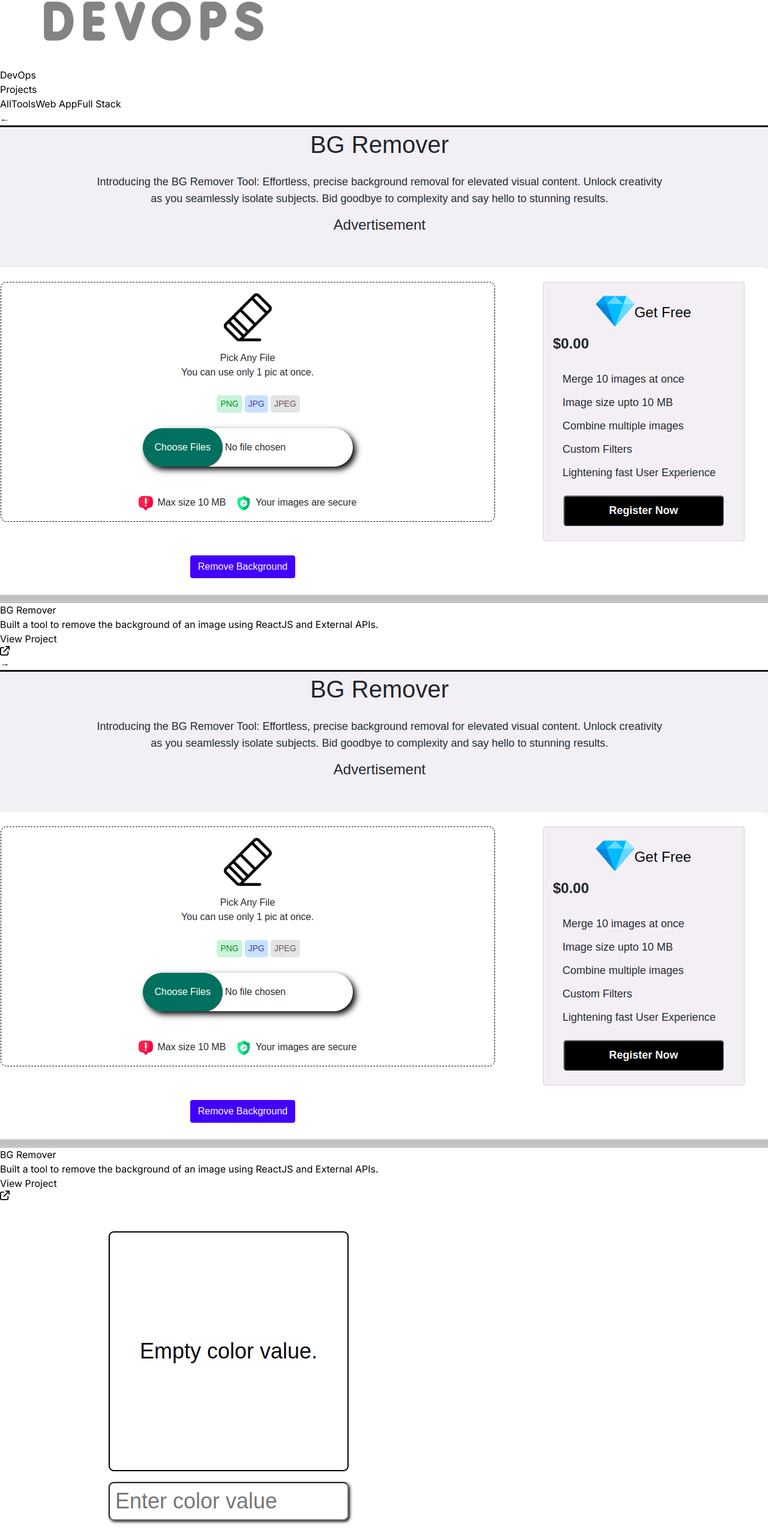
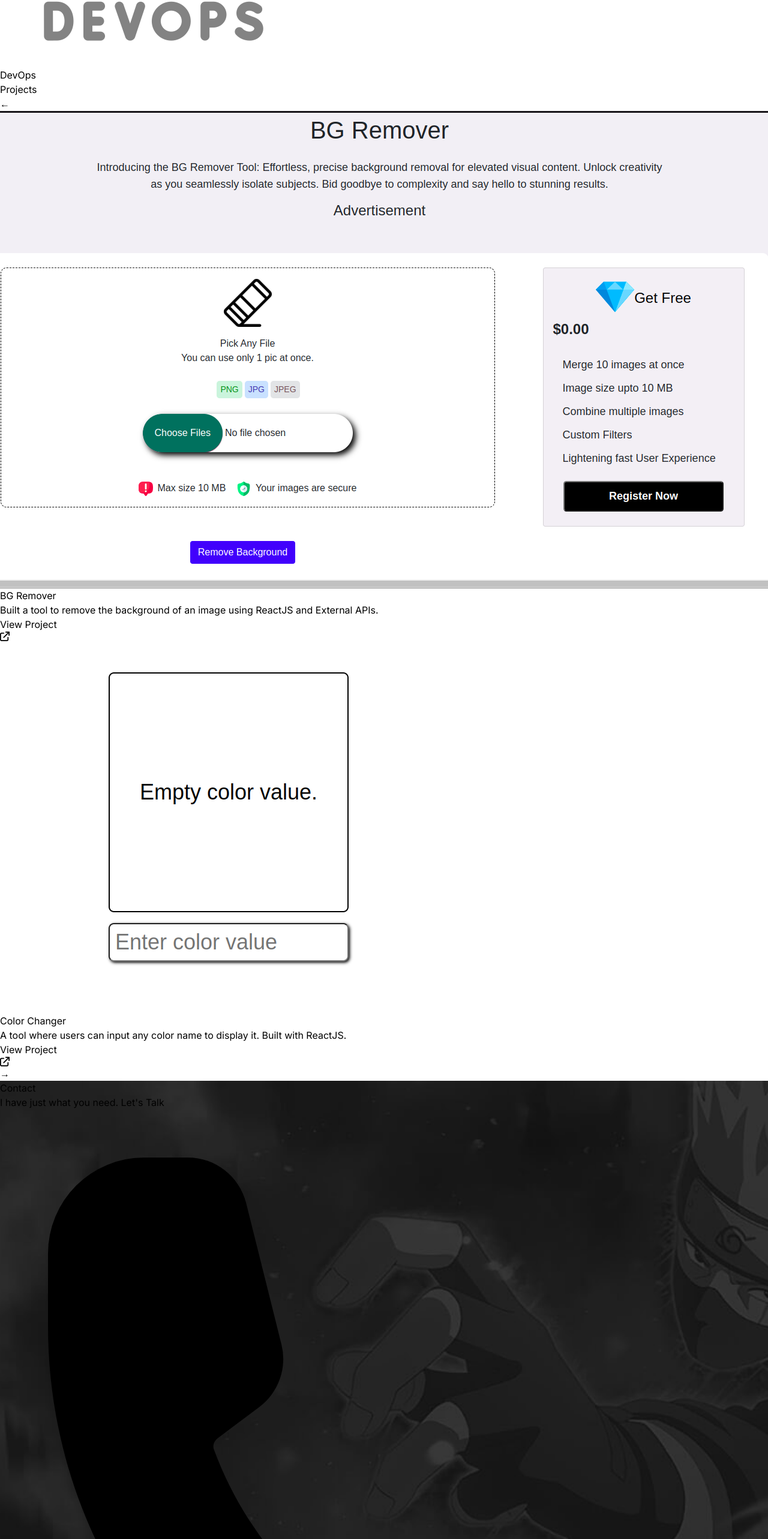
Before and after one commit to Schaharyar/portfolio2.0, a Next.js app: page / in a window 1280 px wide. Shown: the part 4987-7553 px from the top of the page at 60% size. Built offline with nearby package versions, Linux system fonts and the light colour scheme.

Commit message:
ui changes

```diff
--- a/components/ContactMe.tsx
+++ b/components/ContactMe.tsx
@@ -1,26 +1,19 @@
 'use client'
-import React, {useState} from 'react'
-import { PhoneIcon, MapPinIcon, EnvelopeIcon } from '@heroicons/react/16/solid'
-import emailjs from '@emailjs/browser'
-import { toast } from 'react-toastify'
+import React, { useState } from 'react';
+import { PhoneIcon, MapPinIcon, EnvelopeIcon } from '@heroicons/react/24/solid';
+import emailjs from '@emailjs/browser';
+import { toast } from 'react-toastify';
 
-
-interface Props {
-
-}
+interface Props {}
 
 const ContactMe: React.FC<Props> = () => {
-
-    const [name, setName] = useState("");
-    const [email, setEmail] = useState("");
-    const [message, setMessage] = useState("");
-
+  const [name, setName] = useState('');
+  const [email, setEmail] = useState('');
+  const [message, setMessage] = useState('');
 
   const handleSubmit = (e: React.FormEvent<HTMLFormElement>) => {
     e.preventDefault();
 
-
-        // Emailjs services
     const serviceId = 'service_eq4a25d';
     const templateId = 'template_n9q3m2m';
     const publickey = 'pfX1zOv3KaGSPj6Pl';
@@ -29,85 +22,104 @@ const ContactMe: React.FC<Props> = () => {
       from_name: name,
       from_email: email,
       to_name: 'Schaheryar',
-            message: message
+      message: message,
     };
 
-        // sending the mail
-        emailjs.send(serviceId, templateId, templateParams, publickey)
-        .then((Response) => {
-            // alert('Message Sent Successfully')
-            toast.success("Form Submitted!")
-            // console.log('Email send Successfully!', Response )
+    emailjs
+      .send(serviceId, templateId, templateParams, publickey)
+      .then(() => {
+        toast.success('Form Submitted!');
         setName('');
         setEmail('');
         setMessage('');
       })
       .catch((error) => {
-            toast.error('Something went wrong!')
-            console.log('Error sending enail:', error)
-        })
-
-    }
+        toast.error('Something went wrong!');
+        console.error('Error sending email:', error);
+      });
+  };
 
   return (
-        <div className='h-screen relative flex overflow-hidden flex-col text-left md:flex-row
-        max-w-ful justify-evenly mx-auto items-center z-0'>
-             <h3 className='absolute top-24 uppercase tracking-[20px] text-gray-500 text-2xl'>Contact</h3>
+    <div
+      className="relative flex flex-col justify-center items-center text-left z-0 px-6 py-8 md:px-10"
+      style={{
+        backgroundImage: `url('/bg-footer.jpg')`, // Replace with your image path
+        backgroundSize: 'cover',
+        backgroundPosition: 'center',
+        backgroundRepeat: 'no-repeat',
+        height: '100vh', // Increased height of the section
+      }}
+    >
+      <div className="absolute inset-0 bg-black opacity-50 z-0" />
 
-            <div className='flex flex-col space-y-5'>
-                <h4 className='text-2xl md:text-4xl font-semibold text-center'>
-                    I have got just what you need.{""}
-                    <span className='decoration-[#F7AB0A]/50 underline'>Lets Talk</span>
+      {/* Centered Heading */}
+      <h3 className="absolute top-24 w-full text-center uppercase tracking-[20px] text-gray-500 text-3xl">
+        Contact
+      </h3>
+
+      {/* Content Wrapper */}
+      <div className="relative z-10 flex flex-col md:flex-row w-full max-w-screen-lg mx-auto space-y-6 md:space-y-0 md:space-x-12 items-start">
+        {/* Text Section */}
+        <div className="flex flex-col space-y-4 w-full md:w-1/2">
+          <h4 className="text-2xl font-semibold text-gray-100">
+            I have just what you need.{' '}
+            <span className="underline decoration-[#F7AB0A]/50">Let's Talk</span>
           </h4>
 
-                <div className='space-y-5'>
-                    <div className='flex items-center space-x-5 justify-center'>
-                    <PhoneIcon className='text-[#F7AB0A] h- w-7 animate-pulse'/>
-                    <p className='text-xl md:text-2xl'>+923049347176</p>
+          <div className="space-y-3 text-gray-200">
+            <div className="flex items-center space-x-3">
+              <PhoneIcon className="text-[#F7AB0A] h-5 w-5 animate-pulse" />
+              <p className="text-lg">+92-304-9347176</p>
             </div>
-
-                    <div className='flex items-center space-x-5 justify-center'>
-                    <EnvelopeIcon className='text-[#F7AB0A] h- w-7 animate-pulse'/>
-                    <p className='text-xl md:text-2xl'>xheharyartariq@gmail.com</p>
+            <div className="flex items-center space-x-3">
+              <EnvelopeIcon className="text-[#F7AB0A] h-5 w-5 animate-pulse" />
+              <p className="text-lg">schaharyar@gmail.com</p>
             </div>
-
-                    <div className='flex items-center space-x-5 justify-center'>
-                    <MapPinIcon className='text-[#F7AB0A] h- w-7 animate-pulse'/>
-                    <p className='text-xl md:text-2xl'>123 Developer Lane</p>
+            <div className="flex items-center space-x-3">
+              <MapPinIcon className="text-[#F7AB0A] h-5 w-5 animate-pulse" />
+              <p className="text-lg">123 Developer Lane</p>
+            </div>
           </div>
         </div>
 
-                <form onSubmit={handleSubmit}
-                    className='flex flex-col space-y-2 w-[350px] md:w-[400px] mx-auto'>
+        {/* Form Section */}
+        <form
+          onSubmit={handleSubmit}
+          className="flex flex-col space-y-3 w-full md:w-1/2"
+        >
           <input
-                    className='contactInput'
-                    placeholder='Name'
+            className="contactInput"
+            placeholder="Name"
             type="text"
             value={name}
             onChange={(e) => setName(e.target.value)}
-                    required/>
+            required
+          />
           <input
-                    className='contactInput'
-                    placeholder='Email'
+            className="contactInput"
+            placeholder="Email"
             type="email"
             value={email}
             onChange={(e) => setEmail(e.target.value)}
-                    required/>
+            required
+          />
           <textarea
-                    className='contactInput'
-                    placeholder='Message'
+            className="contactInput"
+            placeholder="Message"
             value={message}
             onChange={(e) => setMessage(e.target.value)}
-                    required/>
+            required
+          />
           <button
-                    type='submit'
-                    className='bg-[#F7AB0A] py-5 px-10 rounded-md text-black font-bold text-lg'>Submit</button>
+            type="submit"
+            className="bg-[#F7AB0A] py-3 px-6 rounded-md text-black font-bold text-base"
+          >
+            Submit
+          </button>
         </form>
-
-
       </div>
     </div>
-    )
-}
+  );
+};
 
-export default ContactMe
+export default ContactMe;
--- a/components/Projects.tsx
+++ b/components/Projects.tsx
@@ -36,26 +36,21 @@ const Projects: React.FC<Props> = () => {
         },
     ];
 
-    // State for selected category and current project index
-    const [selectedCategory, setSelectedCategory] = useState("All");
-    const [currentProjectIndex, setCurrentProjectIndex] = useState(0);
+    const [currentIndex, setCurrentIndex] = useState(0);
 
-    // Filtered projects based on category
-    const filteredProjects =
-        selectedCategory === "All"
-            ? projects
-            : projects.filter((project) => project.category === selectedCategory);
-
-    // Handle next/previous project navigation
-    const handleNextProject = () => {
-        setCurrentProjectIndex((prev) => (prev + 1) % filteredProjects.length);
+    // Handle navigation arrows
+    const handleNext = () => {
+        setCurrentIndex((prev) => (prev + 2) % projects.length);
     };
 
-    const handlePrevProject = () => {
-        setCurrentProjectIndex((prev) =>
-            prev === 0 ? filteredProjects.length - 1 : prev - 1
+    const handlePrev = () => {
+        setCurrentIndex((prev) =>
+            prev === 0 ? projects.length - 2 : (prev - 2 + projects.length) % projects.length
         );
     };
+
+    // Calculate the currently visible projects
+    const visibleProjects = projects.slice(currentIndex, currentIndex + 2);
 
     return (
         <div className="relative h-screen flex flex-col items-center justify-center max-w-full px-6 mx-auto overflow-hidden z-0">
@@ -64,94 +59,26 @@ const Projects: React.FC<Props> = () => {
                 Projects
             </h3>
 
-            {/* Filter Buttons */}
-            <div className="flex gap-4  md:mt-[15rem] sm:mt-0">
-                {["All", "Tools", "Web App", "Full Stack"].map((category) => (
-                    <button
-                        key={category}
-                        onClick={() => setSelectedCategory(category)}
-                        className={`px-4 py-2 rounded-lg text-sm font-semibold ${
-                            selectedCategory === category
-                                ? "bg-[#F7AB0A] text-white"
-                                : "bg-gray-200 text-gray-800"
-                        } transition duration-300 hover:bg-[#F7AB0A] hover:text-white`}
-                    >
-                        {category}
-                    </button>
-                ))}
-            </div>
-
-            {/* Mobile Navigation Arrows */}
-            <div className="relative w-full max-w-5xl p-10 mt-2 mx-auto flex justify-center items-center md:hidden">
+            {/* Project Cards */}
+            <div className="relative w-full max-w-5xl mt-20 flex justify-center items-center">
                 {/* Arrow Left */}
                 <button
-                    onClick={handlePrevProject}
-                    className="absolute left-0 z-10 bg-gray-800 text-white p-6 md:p-8 rounded-full shadow-lg animate-pulse hover:bg-gray-700 hover:scale-110 transition duration-300"
+                    onClick={handlePrev}
+                    className="absolute left-4 z-10 bg-gray-800 text-white p-4 md:p-6 rounded-full shadow-lg animate-pulse hover:bg-gray-700 hover:scale-110 transition duration-300"
                 >
                     &#8592;
                 </button>
 
-                {/* Project Card (display one project at a time on mobile) */}
+                {/* Project Container */}
                 <motion.div
-                    key={filteredProjects[currentProjectIndex].title}
-                    className="relative group overflow-hidden rounded-lg shadow-md cursor-pointer w-full"
-                    initial={{ opacity: 0, y: 50 }}
-                    whileInView={{ opacity: 1, y: 0 }}
+                    className="grid grid-cols-1 sm:grid-cols-2 gap-8 w-full max-w-4xl px-4"
+                    initial={{ opacity: 0 }}
+                    animate={{ opacity: 1 }}
                     transition={{ duration: 0.6 }}
-                    viewport={{ once: true }}
                 >
-                    {/* Project Image */}
-                    <motion.img
-                        src={filteredProjects[currentProjectIndex].image}
-                        alt={filteredProjects[currentProjectIndex].title}
-                        className="object-contain w-full h-64 transition-transform duration-500 group-hover:scale-105"
-                    />
-
-                    {/* Overlay */}
-                    <div
-                        className="absolute inset-0 bg-black bg-opacity-60 opacity-0 group-hover:opacity-100 transition-opacity duration-500"
-                        role="presentation"
-                    ></div>
-
-                    {/* Content */}
-                    <div className="absolute bottom-0 left-0 right-0 p-4 text-white transform translate-y-full group-hover:translate-y-0 transition-transform duration-500">
-                        <h4 className="text-xl font-bold group-hover:text-[#F7AB0A] transition-colors duration-300">
-                            {filteredProjects[currentProjectIndex].title}
-                        </h4>
-                        <p className="text-sm mt-1">
-                            {filteredProjects[currentProjectIndex].description}
-                        </p>
-                        <a
-                            href={filteredProjects[currentProjectIndex].link}
-                            target="_blank"
-                            rel="noopener noreferrer"
-                            className="inline-flex items-center mt-2 text-[#F7AB0A] hover:underline"
-                        >
-                            View Project
-                            <img
-                                src="/external-link.png"
-                                alt="External Link"
-                                className="h-4 w-4 ml-2"
-                            />
-                        </a>
-                    </div>
-                </motion.div>
-
-                {/* Arrow Right */}
-                <button
-                    onClick={handleNextProject}
-                    className="absolute right-0 z-10 bg-gray-800 text-white p-6 md:p-8 rounded-full shadow-lg animate-pulse hover:bg-gray-700 hover:scale-110 transition duration-300"
-                >
-                    &#8594;
-                </button>
-            </div>
-
-            {/* Project Grid */}
-            {/* <div className="grid grid-cols-1 md:grid-cols-2 lg:grid-cols-3 gap-10 w-full p-10 mt-2"> */}
-            <div className="grid grid-cols-1 sm:grid-cols-2 gap-10 w-full max-w-5xl p-10 mt-2 mx-auto hidden md:grid place-items-center">
-                {filteredProjects.map((project, index) => (
+                    {visibleProjects.map((project, index) => (
                         <motion.div
-                        key={index}
+                            key={project.title}
                             className="relative group overflow-hidden rounded-lg shadow-md cursor-pointer"
                             initial={{ opacity: 0, y: 50 }}
                             whileInView={{ opacity: 1, y: 0 }}
@@ -193,6 +120,15 @@ const Projects: React.FC<Props> = () => {
                             </div>
                         </motion.div>
                     ))}
+                </motion.div>
+
+                {/* Arrow Right */}
+                <button
+                    onClick={handleNext}
+                    className="absolute right-4 z-10 bg-gray-800 text-white p-4 md:p-6 rounded-full shadow-lg animate-pulse hover:bg-gray-700 hover:scale-110 transition duration-300"
+                >
+                    &#8594;
+                </button>
             </div>
 
             {/* Background Decoration */}
```
Also changed, not shown: public/bg-footer.jpg (added). Lines whose indentation alone changed are shown as unchanged.
